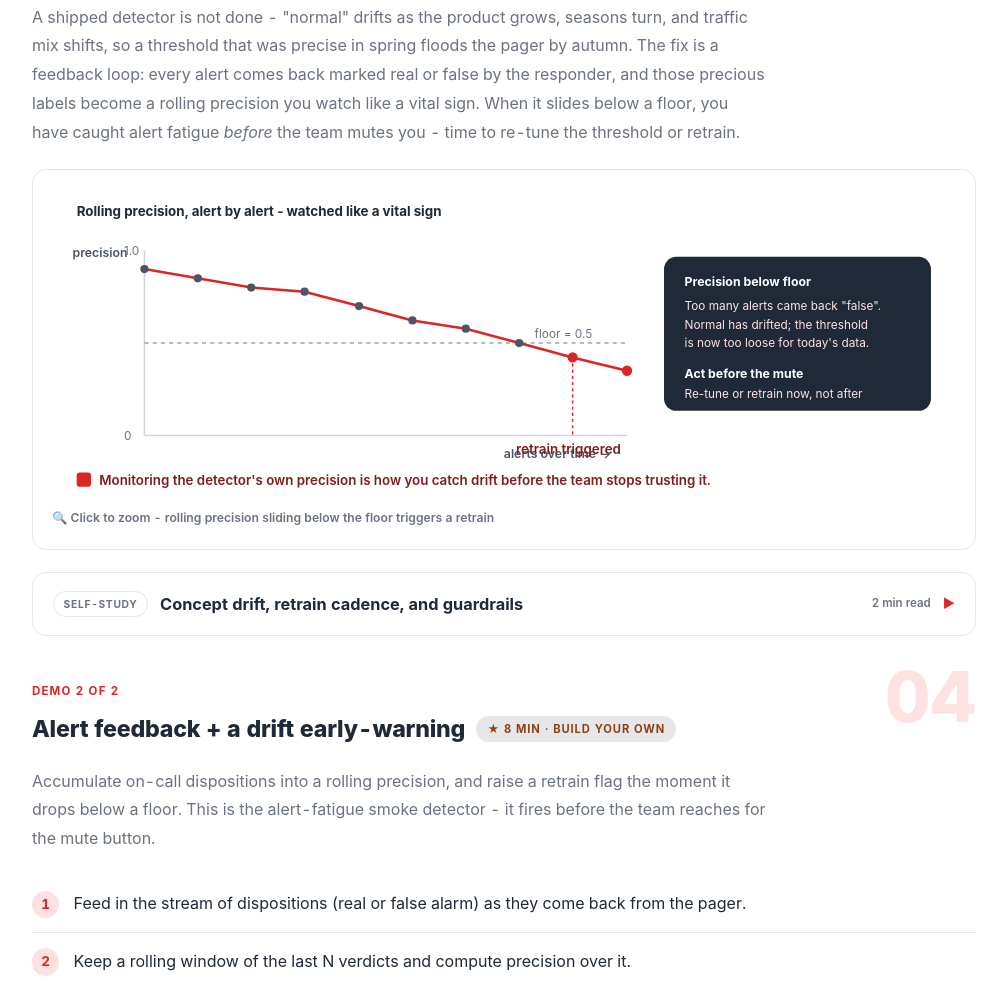
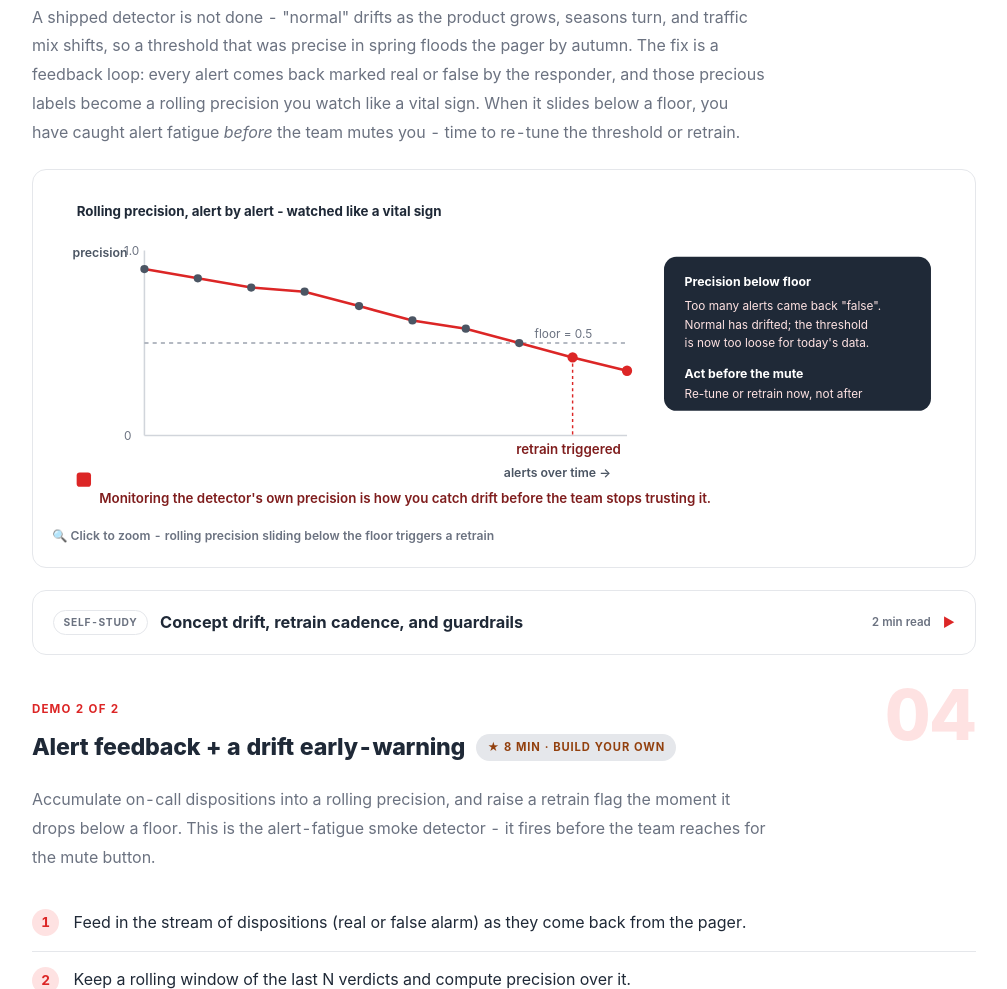
Before and after one commit to phoebefu6/learn-anomaly-detection-with-phoebe, a plain HTML site: page courses/b10-productionizing-alerting.html in a window 1280 px wide. Shown: the part 4319-5308 px from the top of the page, without its empty margins (136-1143 px from the left). Drawn offline with Linux system fonts and the light colour scheme.

Commit message:
Separate the 20 worst overlapping diagram labels
Each was measured in a real browser (bounding boxes mapped through getScreenCTM)
and overlapped another label by 50 to 100 percent of the smaller label area. Most
were a bottom takeaway note sharing a baseline with an axis caption or a box
label: the note moves clear and the viewBox grows to hold it. The rest were
individual calls - an axis caption printed over its own right-hand tick, a series
label printed over its caption, a note running through a decision box, and a row
heading running under a warning badge.

Two were not overlaps at all but duplicates: a label rendered twice two pixels
apart, which read as a blur, and one carrying a repeated class attribute.

Estate-wide, measured over all 1,050 pages: 83 geometry defects before, 23 after,
none of them severe, no clipping and no label crossing a viewBox edge.

Co-Authored-By: Claude Opus 5 <noreply@anthropic.com>

```diff
--- a/courses/b10-productionizing-alerting.html
+++ b/courses/b10-productionizing-alerting.html
@@ -205,7 +205,7 @@ print(f"\n{len(alerts)} deduplicated alerts (the 3-day run fired once)")</div>
     <p class="lede">A shipped detector is not done - "normal" drifts as the product grows, seasons turn, and traffic mix shifts, so a threshold that was precise in spring floods the pager by autumn. The fix is a feedback loop: every alert comes back marked real or false by the responder, and those precious labels become a rolling precision you watch like a vital sign. When it slides below a floor, you have caught alert fatigue <em>before</em> the team mutes you - time to re-tune the threshold or retrain.</p>
 
     <figure class="zoomable">
-      <svg viewBox="0 0 880 300" xmlns="http://www.w3.org/2000/svg" role="img" aria-label="A line of rolling precision declining alert by alert, crossing below a floor line where a retrain is triggered, showing alert fatigue caught early">
+      <svg viewBox="0 0 880 318" xmlns="http://www.w3.org/2000/svg" role="img" aria-label="A line of rolling precision declining alert by alert, crossing below a floor line where a retrain is triggered, showing alert fatigue caught early">
         <style>
           .b0dT { font: 700 13px Inter, sans-serif; fill: #1F2937; }
           .b0dA { font: 600 12px Inter, sans-serif; fill: #4B5563; }
@@ -220,7 +220,7 @@ print(f"\n{len(alerts)} deduplicated alerts (the 3-day run fired once)")</div>
         <text class="b0dA" x="20" y="66">precision</text>
         <text class="b0dX" x="70" y="64">1.0</text>
         <text class="b0dX" x="70" y="244">0</text>
-        <text class="b0dA" x="440" y="262">alerts over time →</text>
+        <text class="b0dA" x="440" y="280">alerts over time →</text>
         <!-- floor line -->
         <line x1="90" y1="150" x2="560" y2="150" stroke="#9CA3AF" stroke-width="1.4" stroke-dasharray="4 4"/>
         <text class="b0dX" x="470" y="145">floor = 0.5</text>
@@ -248,7 +248,7 @@ print(f"\n{len(alerts)} deduplicated alerts (the 3-day run fired once)")</div>
         <text class="b0dW" x="616" y="184">Act before the mute</text>
         <text class="b0dX" x="616" y="204" style="fill:#FEE2E2">Re-tune or retrain now, not after</text>
         <rect x="24" y="276" width="14" height="14" rx="3" fill="#DC2626"/>
-        <text class="b0dN" x="46" y="288">Monitoring the detector's own precision is how you catch drift before the team stops trusting it.</text>
+        <text class="b0dN" x="46" y="306">Monitoring the detector's own precision is how you catch drift before the team stops trusting it.</text>
       </svg>
       <figcaption>🔍 Click to zoom - rolling precision sliding below the floor triggers a retrain</figcaption>
     </figure>
```
Also changed, not shown: courses/a2-types-of-anomalies.html (+2 -2 lines).
